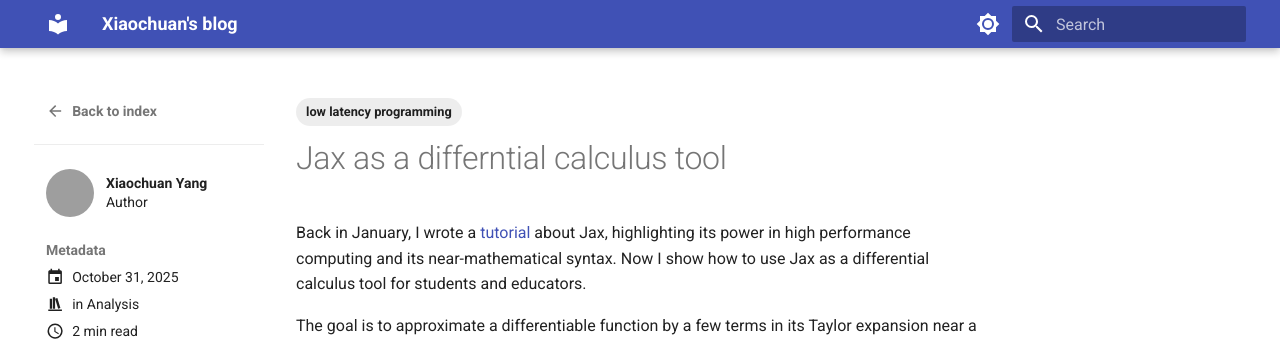
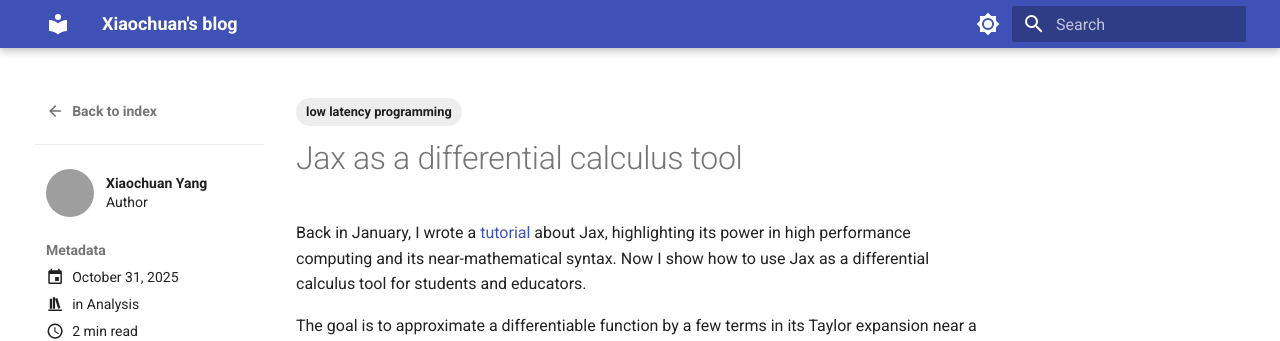
Before and after one commit to xiaochuany/blog, an MkDocs documentation site: the page built from docs/posts/2025-10-31-differential-jax.md, in a window 1280 px wide and 1336 px high. Shown: the top 341 px of the window. Built offline with MkDocs 1.6.1 and Material for MkDocs 9.7.7, drawn with Linux system fonts in a browser that asks for light colours; grey boxes are pictures that could not be loaded.

Commit message:
Update 2025-10-31-differential-jax.md

```diff
--- a/docs/posts/2025-10-31-differential-jax.md
+++ b/docs/posts/2025-10-31-differential-jax.md
@@ -6,7 +6,7 @@ categories: [Analysis]
 tags: [low latency programming]
 ---
 
-# Jax as a differntial calculus tool
+# Jax as a differential calculus tool
 <!-- more -->
 Back in January, I wrote a [tutorial](2025-01-08-jax.md) about Jax, highlighting its power in high performance computing and its near-mathematical syntax.
 Now I show how to use Jax as a differential calculus tool for students and educators.
```
